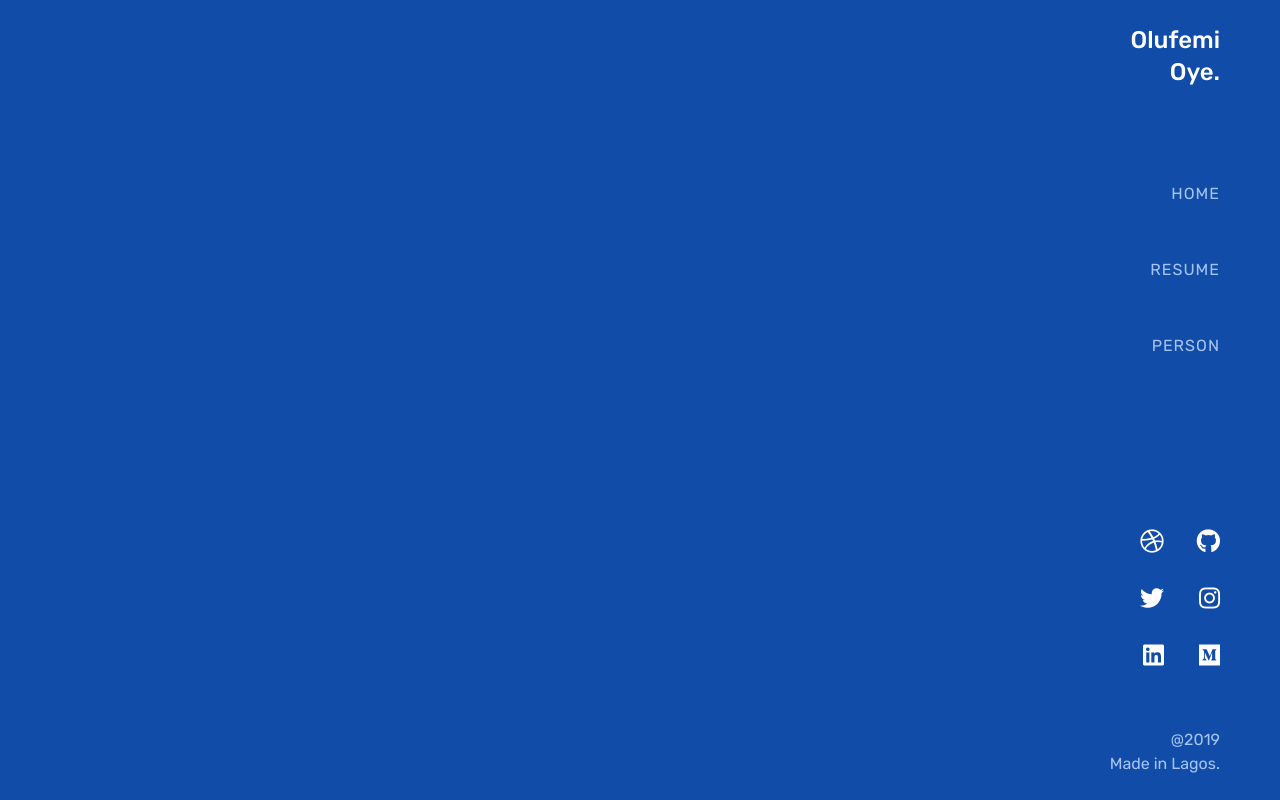
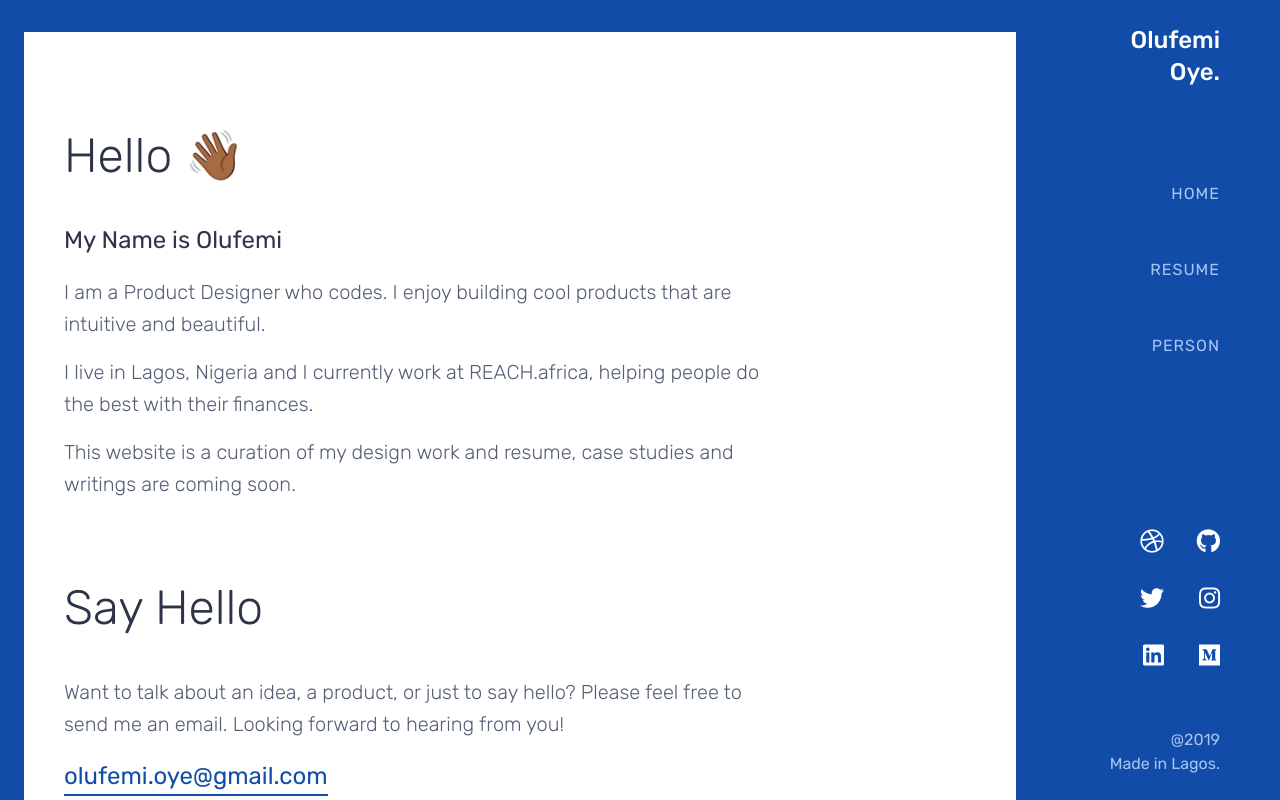
Before and after one commit to olufemioye/olufemioye.com-V2, a Vue app: page / in a window 1280 px wide. Shown: the top 800 px of the page. Built offline with nearby package versions, Linux system fonts and the light colour scheme.

Commit message:
page layout and styling

```diff
--- a/src/App.vue
+++ b/src/App.vue
@@ -27,6 +27,9 @@ export default {
   min-height: 100vh;
   width: 100%;
   padding: .5rem;
+  @include breakpoint-min(md) {
+    padding: 1.5rem
+  }
 }
 
 </style>
--- a/src/layout/Page.vue
+++ b/src/layout/Page.vue
@@ -1,16 +1,44 @@
 <template>
-	<main class="app-page">
+	<main class="app-page" :class="storeState.navActive ? 'nav-is-active' : '' ">
+		<Home />
 	</main>
 </template>
+
 <script>
+import { store } from '../store';
+
+import Home from '../pages/Home.vue'
+
 export default {
-	name: 'Page'
+	name: 'Page',
+	data() {
+		return {
+			storeState: store.state
+		}
+	},
+	components: {
+		Home
+	}
 }
 </script>
 <style lang="scss" scoped>
 @import '../scss/variables';
+@import '../scss/mixins';
+
 .app-page {
-	// background: $white;
-	// min-height: calc(100vh - 3.5rem );
+	display: block;
+	position: relative;
+	background: $white;
+	min-height: calc(100vh - 3.5rem );
+	margin-top: .5rem;
+	left: 0;
+	transition: .5s all ease-in-out;
+	&.nav-is-active {
+		left: -200px;
+	}
+	@include breakpoint-min(md) {
+		width: calc(100% - 240px);
+		left: 0 !important;
+	}
 }
 </style>
--- /dev/null
+++ b/src/pages/Home.vue
@@ -0,0 +1,37 @@
+<template>
+	<section class="page-home page-section">
+		<div class="page-container">
+			<h1 class="title-text">Hello 👋🏾</h1>
+			<h4 class="subheading-text">My Name is Olufemi</h4>
+			<div class="page-content text-grey">
+				<p class="body-text">
+					I am a Product Designer who codes. I enjoy building cool products that are intuitive and beautiful.
+				</p>
+				<p class="body-text">
+					I live in Lagos, Nigeria and I currently work at REACH.africa, helping people do the best with their finances.
+				</p>
+				<p class="body-text">
+					This website is a curation of my design work and resume, case studies and writings are coming soon.
+				</p>
+			</div>
+
+			<h1 class="title-text">Say Hello</h1>
+			<div class="page-content text-grey">
+				<p class="body-text">
+					Want to talk about an idea, a product, or just to say hello? Please feel free to send me an email. Looking forward to hearing from you!
+				</p>
+				<a class="cta-link" href="mailto:olufemi.oye@gmail.com">olufemi.oye@gmail.com</a>
+			</div>
+		</div>
+	</section>
+</template>
+
+<script>
+export default {
+	name: 'Home'
+}
+</script>
+
+<style lang="scss" scoped>
+
+</style>
--- /dev/null
+++ b/src/scss/_grid.scss
@@ -0,0 +1,27 @@
+@import './variables';
+
+.page-section {
+	padding: 3rem 0;
+	@include breakpoint-min(md) {
+		padding: 6rem 0;
+	}
+}
+
+.page-container {
+	padding-left: 1rem;
+	padding-right: 1rem;
+	max-width: 1024px;
+	margin-left: auto;
+	margin-right: auto;
+	@include breakpoint-min(md) {
+		padding-left: 2.5rem;
+		padding-right: 2.5rem;
+	}
+}
+
+.page-content {
+	margin-bottom: 5rem;
+	p {
+		max-width: 712px;
+	}
+}
--- a/src/scss/_typography.scss
+++ b/src/scss/_typography.scss
@@ -9,4 +9,106 @@ html {
 }
 body {
 	font-size: 1rem;
+	color: $dark;
 }
+
+
+// TEXT SIZING
+.title-text {
+	font: {
+		weight: $font-weight-light;
+		size: 2.25rem;
+	}
+	line-height: 2.5rem;
+	margin: {
+		top: 0;
+		bottom: 2rem;
+	}
+}
+
+.subheading-text {
+	font: {
+		weight: $font-weight-normal;
+		size: 1.125rem;
+	}
+	line-height: 1.5rem;
+	margin: {
+		top: 0;
+		bottom: 1rem;
+	}
+}
+
+.body-text {
+	font: {
+		weight: $font-weight-light;
+		size: 1rem;
+	}
+	line-height: 1.5rem;
+	margin: {
+		top: 0;
+		bottom: 1rem;
+	}
+}
+
+@include breakpoint-min(md) {
+	.title-text {
+		font-size: 3rem;
+		line-height: 3.5rem;
+		margin-bottom: 2.5rem;
+	}
+
+	.subheading-text {
+		font-size: 1.5rem;
+		line-height: 2rem;
+		margin-bottom: 1.25rem;
+	}
+
+	.body-text {
+		font-size: 1.25rem;
+		line-height: 2rem;
+	}
+}
+
+// COLOR STYLE
+.text-dark {
+	color: $dark;
+}
+.text-grey {
+	color: $grey;
+}
+.text-theme {
+	color: $theme-color;
+}
+
+
+// CALL TO ACTIONS
+
+.cta-link {
+	@extend .subheading-text;
+	display: inline-block;
+	position: relative;
+	margin: 0;
+	padding: .25rem 0;
+	color: $theme-color;
+	text-decoration: none;
+	transition: .3s ease-in-out;
+	z-index: 1;
+	&:hover {
+		color: $white;
+		&::after {
+			height: 100%;
+		}
+	}
+	&::after {
+		content: '';
+		display: inline-block;
+		z-index: -1;
+		position: absolute;
+		left: 0;
+		bottom: 0;
+		width: 100%;
+		height: 0.125rem;
+		background: $theme-color;
+		transition: .3s ease-in-out;
+	}
+}
--- a/src/scss/_variables.scss
+++ b/src/scss/_variables.scss
@@ -1,12 +1,12 @@
 // COLORS
 $theme-color:   #114DA8;
 $theme-accent: 	#A6C4F2;
-$black-1:       #2D3448;
-$black-2:       #545E75;
-$grey-1:        #AFB1BC;
-$grey-2:        #E1E1E5;
+$dark:	 	      #2D3448;
+$grey:       		#545E75;
+$smoke:      		#AFB1BC;
+$snow:        	#E1E1E5;
 
-$black:         #000000;
+$black: 				#000000;
 $white:         #ffffff;
 
 
--- a/src/scss/main.scss
+++ b/src/scss/main.scss
@@ -3,4 +3,5 @@
 @import './variables';
 @import './mixins';
 
+@import './grid';
 @import './typography'
```
